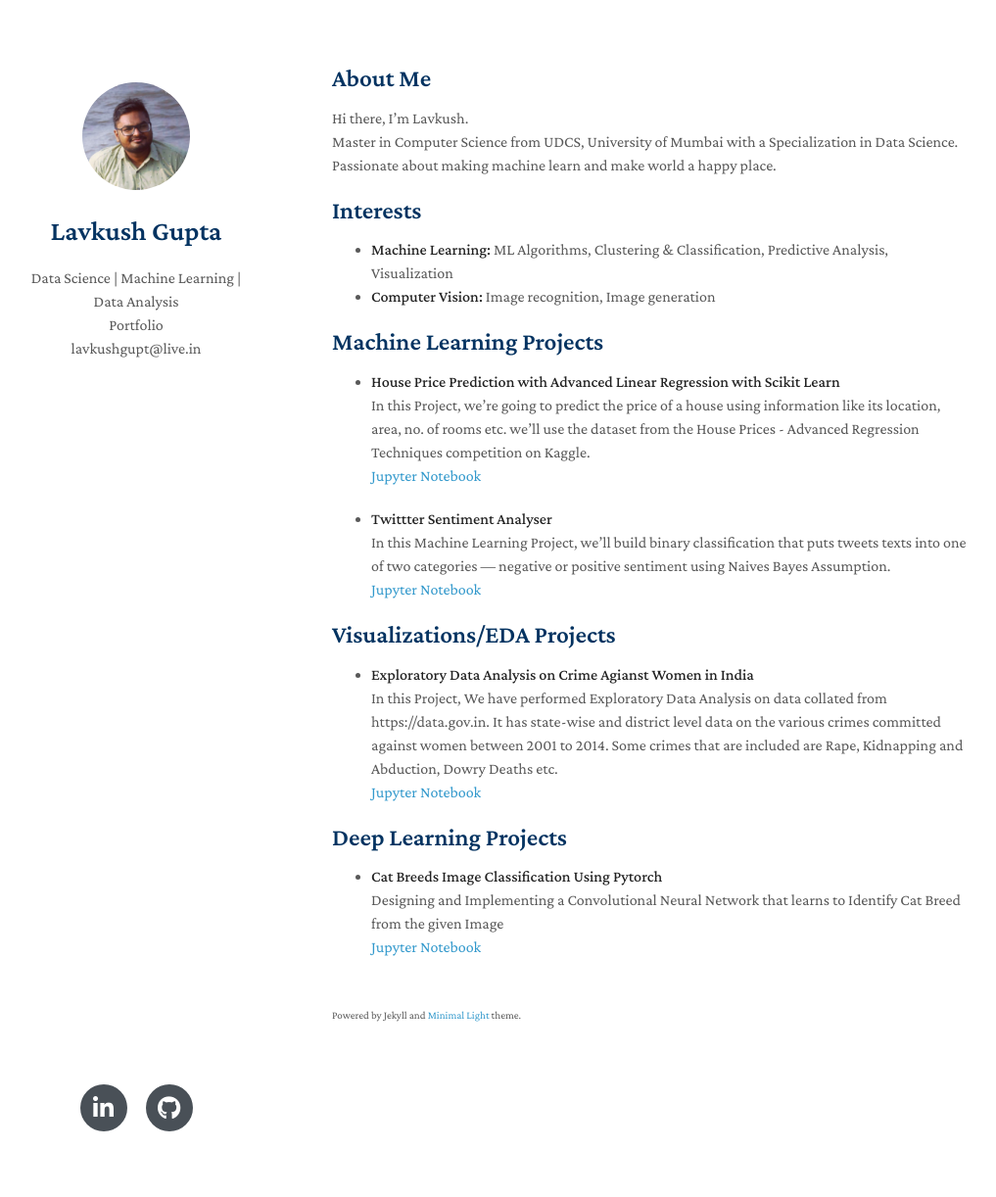
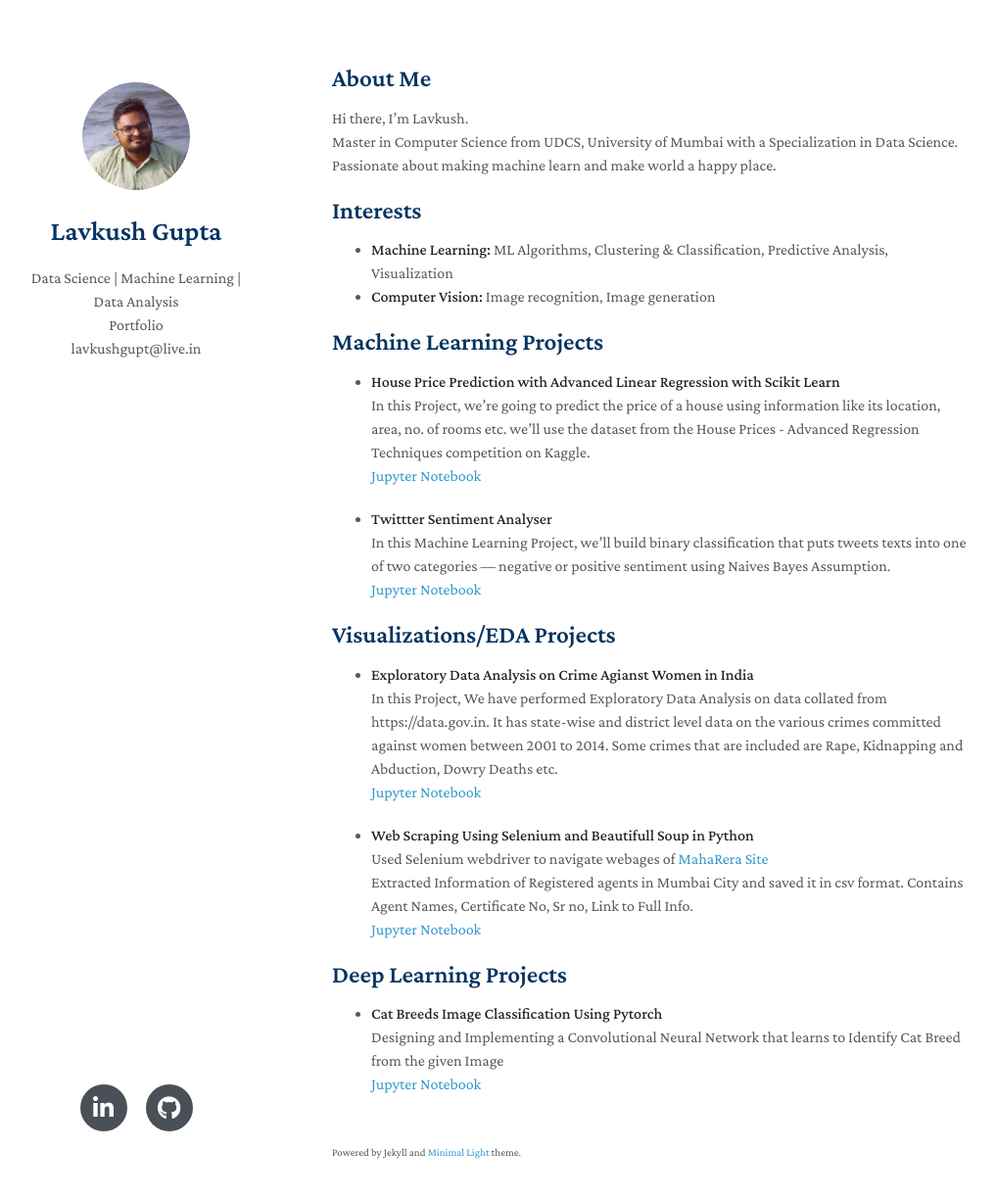
Before and after one commit to llavkush/Data-Science-Portfolio, a Jekyll site: the page built from index.md, in a window 1280 px wide and 1257 px high. Shown: the top 1222 px of the window at 98% size, without its empty margins (131-1148 px from the left). Built offline with Jekyll 4.4.1, drawn with Linux system fonts in a browser that asks for light colours; nearby versions of some CDN libraries; a style sheet for code colours, icons or effects is not loaded; our own code applies the rules of GitHub Pages for plain Markdown files.

Commit message:
Update index.md

```diff
--- a/index.md
+++ b/index.md
@@ -31,6 +31,11 @@ Passionate about making machine learn and make world a happy place.
 <br>In this Project, We have performed Exploratory Data Analysis on data collated from https://data.gov.in. It has state-wise and district level data on the various crimes committed against women between 2001 to 2014. Some crimes that are included are Rape, Kidnapping and Abduction, Dowry Deaths etc.
 <br>[Jupyter Notebook](https://github.com/llavkush/HelloWorld/blob/master/Exploratory_Data_Analysis_on_Crime_Agianst_Women_in_India.ipynb)
 
+- **Web Scraping Using Selenium and Beautifull Soup in Python**
+<br>Used Selenium webdriver to navigate webages of [MahaRera Site](https://maharerait.mahaonline.gov.in/)
+<br>Extracted Information of Registered agents in Mumbai City and saved it in csv format. Contains Agent Names, Certificate No, Sr no, Link to Full Info.
+<br>[Jupyter Notebook](https://github.com/llavkush/HelloWorld/blob/master/Maharera_Web_Scraing.ipynb)
+
 
 ## Deep Learning Projects
 
```
